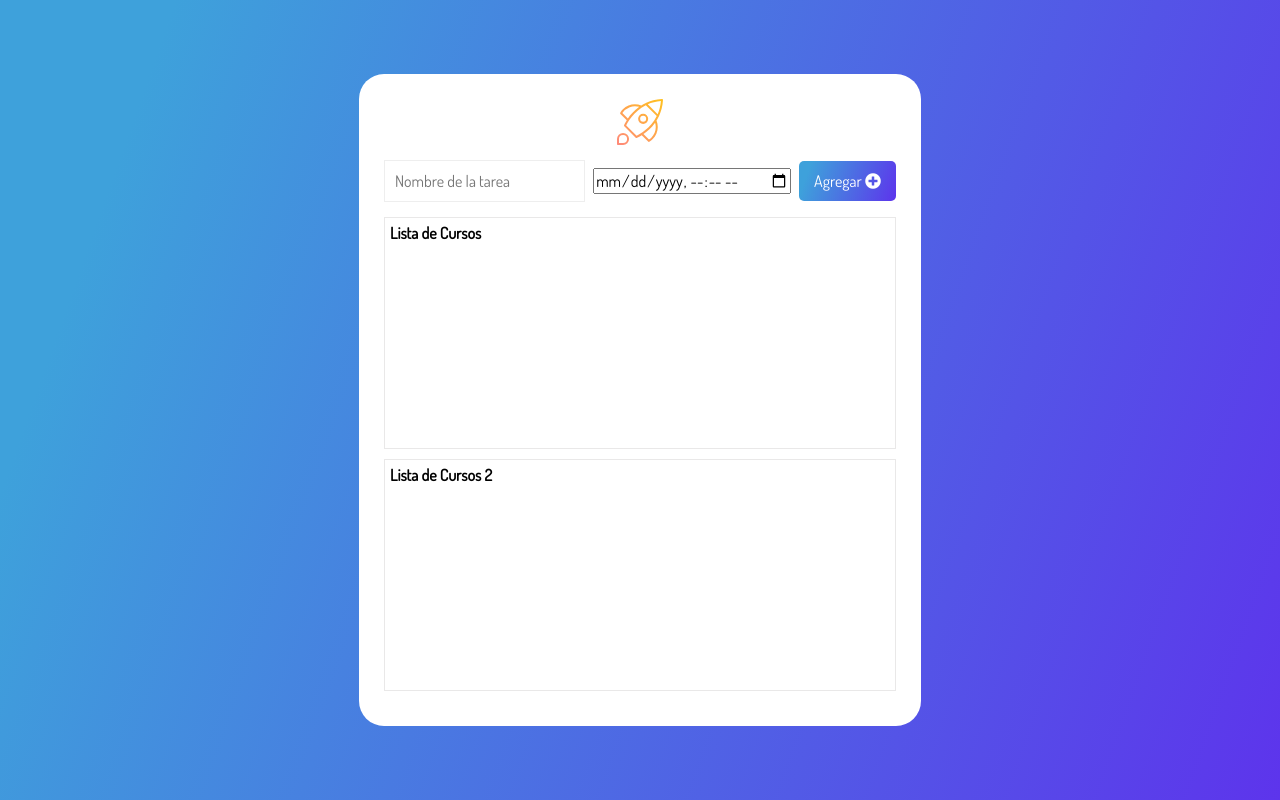
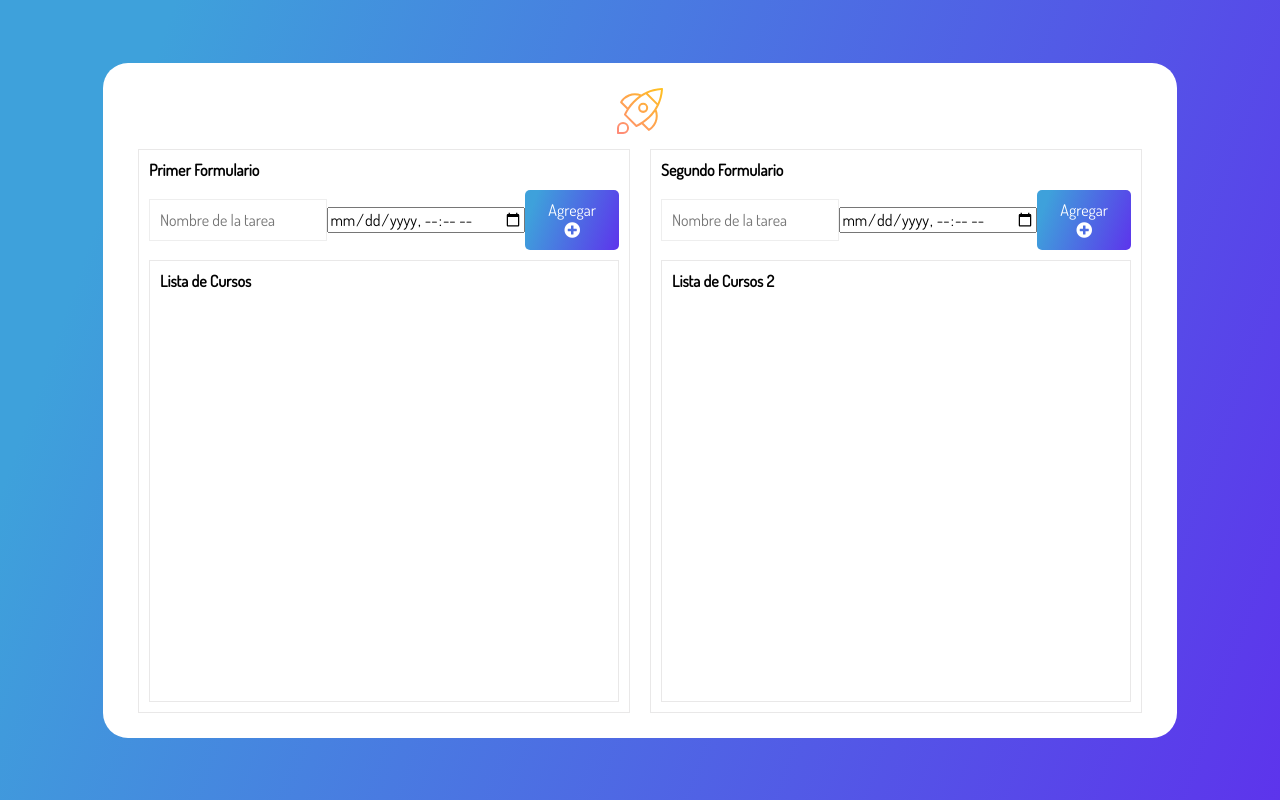
Before and after one commit to Moreno-98/1822-Almacenando-Datos-En-El-Navegador-projectoInicial, a plain HTML site: page index.html in a window 1280 px wide. Drawn offline with nearby package versions, Linux system fonts and the light colour scheme.

Commit message:
Actualizacion de formularios

```diff
--- a/index.html
+++ b/index.html
@@ -21,7 +21,11 @@
     <main>
       <div class="mainCard">
         <div class="title"><img src="./assets/rocket.svg" /></div>
-        <div>
+
+          <div class="form-principal">
+
+          <div class="form-div">
+            <h1>Primer Formulario</h1>
             <form action="">
               <input
                 type="text"
@@ -39,18 +43,40 @@
                 Agregar <i class="fas fa-plus-circle"></i>
               </button>
             </form>
-        <div>
-          <div class="cardsList-titulo">
+            <div class="cardsList-principal">
               <h1>Lista de Cursos</h1>
               <ul class="cardsList" data-list>
               </ul>
             </div>
+          </div>
 
-          <div class="cardsList-titulo">
+          <div class="form-div">
+            <h1>Segundo Formulario</h1>
+            <form action="">
+              <input
+                type="text"
+                name="task"
+                placeholder="Nombre de la tarea"
+                class="inputForm"
+                autocomplete="off"
+                data-form-input2
+              />
+              <input type="datetime-local"
+              placeholder="YYYY/MM/DD"
+                data-form-date2
+              />
+              <button type="submit" class="btnCreate" data-form-btn2>
+                Agregar <i class="fas fa-plus-circle"></i>
+              </button>
+            </form>
+            <div class="cardsList-principal">
                 <h1>Lista de Cursos 2</h1>
-            <ul class="cardsList" data-list>
+                <ul class="cardsList" data-list_2>
                 </ul>
             </div>
+          </div>
+        </div>
+
         </div>
     </main>
     <script src="https://cdnjs.cloudflare.com/ajax/libs/moment.js/2.30.1/moment.min.js"></script>
--- a/script.js
+++ b/script.js
@@ -2,44 +2,58 @@ import checkComplete from './components/checkComplete.js';
 import deleteIcon from './components/deleteIcon.js';
 
 const btn = document.querySelector('[data-form-btn]');
+const btn2 = document.querySelector('[data-form-btn2]');
 
 //creando funcion//
 const addTask = (evento) =>{
   const list = document.querySelector('[data-list]');
+  const list2 = document.querySelector('[data-list_2]');
   const task = createTask(evento);
+  const task2 = createTask(evento);
+  const input = document.querySelector('[data-form-input]');
+  input.value = '';
 
 // Agregar nuevos elementos a un documento existente o para mover un elemento de la página//
   list.appendChild(task);
+  list2.appendChild(task2);
 }
-
 
 //creando funcion//
 const createTask = (evento) => {
   evento.preventDefault();
+  //obtener informacion//
   const input = document.querySelector('[data-form-input]');
   const calendar = document.querySelector('[data-form-date]');
+  const input2 = document.querySelector('[data-form-input2]');
+  const calendar2 = document.querySelector('[data-form-date2]');
   const date = calendar.value;
+  const date2 = calendar2.value;
   //cambiando formato//
   const dateformat = moment(date).format('DD/MM/YYYY');
+  const dateformat2 = moment(date2).format('DD/MM/YYYY');
   const value = input.value;
+  const value2 = input2.value;
   const task = document.createElement('li');
   task.classList.add('card');
-  input.value = '';
+  //input.value = '';//
   //backticks
-
   const taskContent = document.createElement('div');
 
-  //almacenamiento en el navegador local y sesesionstorage
+  //almacenamiento en el navegador local y sesionstorage
   console.log(value, dateformat);
   const taskobj = {
     value,
     dateformat
   }
   localStorage.setItem('task', JSON.stringify(taskobj))
+  //
 
   //creando la tarjeta//
   const titleTask = document.createElement('span');
   titleTask.classList.add('task');
+
+  //if
+  if(value != ""){
   titleTask.innerText = value;
   taskContent.appendChild(checkComplete());
   taskContent.appendChild(titleTask);
@@ -52,7 +66,24 @@ const createTask = (evento) => {
   task.appendChild(dateElement);
   task.appendChild(deleteIcon());
   return task;
+  }
+
+  if(value2 != ""){
+    titleTask.innerText = value2;
+    taskContent.appendChild(checkComplete());
+    taskContent.appendChild(titleTask);
+    // task.innerHTML = content;
+
+    const dateElement2 = document.createElement('span')
+    dateElement2.innerHTML = dateformat2;
+
+    task.appendChild(taskContent);
+    task.appendChild(dateElement2);
+    task.appendChild(deleteIcon());
+    return task;
+    }
 };
 
 //Arrow functions o funciones anonimas
 btn.addEventListener('click', addTask);
+btn2.addEventListener('click', addTask);
--- a/styles.css
+++ b/styles.css
@@ -18,16 +18,28 @@ main {
   justify-content: center;
 }
 
+.form-principal{
+  justify-content:space-around;
+  align-items: center;
+  display: flex;
+}
+
+.form-div{
+    border: 1px solid #e9e8e8;
+    padding: 10px;
+}
+
 form {
   width: 100%;
   justify-content: space-between;
   align-items: center;
   display: flex;
-  margin-bottom: 15px;
+  margin-top: 10px;
+  margin-bottom: 10px;
 }
 
 .mainCard {
-  width: 40vw;
+  width: 80vw;
   border-radius: 25px;
   background-color: #fff;
   padding: 25px;
@@ -66,6 +78,12 @@ form {
   cursor: pointer;
 }
 
+.cardsList-principal{
+  width: 35vw;
+  border: 1px solid #e9e8e8;
+  padding: 10px;
+}
+
 .cardsList {
   width: 100%;
   display: flex;
@@ -73,15 +91,10 @@ form {
   align-items: center;
   justify-content: flex-start;
   overflow-y: scroll;
-  max-height: 40vh;
-  height: 25vh;
+  max-height: 100vh;
+  height: 50vh;
 }
 
-.cardsList-titulo{
-  border: 1px solid #e9e8e8;
-  padding: 5px;
-  margin: 10px 0px;
-}
 
 .card {
   width: 90%;
```
Lines whose indentation alone changed are shown as unchanged.
